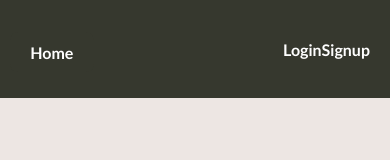
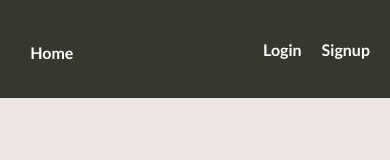
Before and after one commit to Victor78600/SportsConnect-front, a React (Vite) app: page / in a window 390 px wide. Shown: the top 160 px of the page. Built offline with nearby package versions, Linux system fonts and the light colour scheme.

Commit message:
responsive update

```diff
--- a/src/components/Navbar/Navbar.css
+++ b/src/components/Navbar/Navbar.css
@@ -35,7 +35,7 @@
 nav ul {
   list-style: none;
   display: flex;
-  /* gap: 20px; */
+  gap: 20px;
 }
 
 nav ul li {
```
